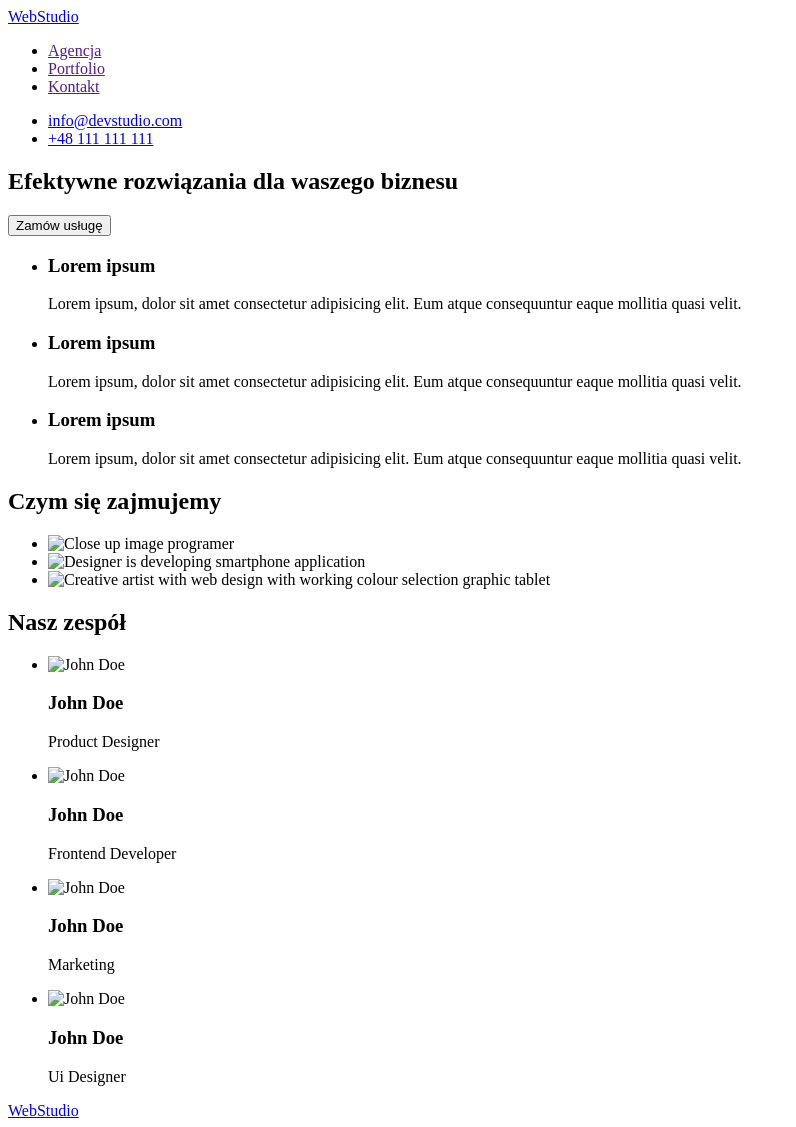
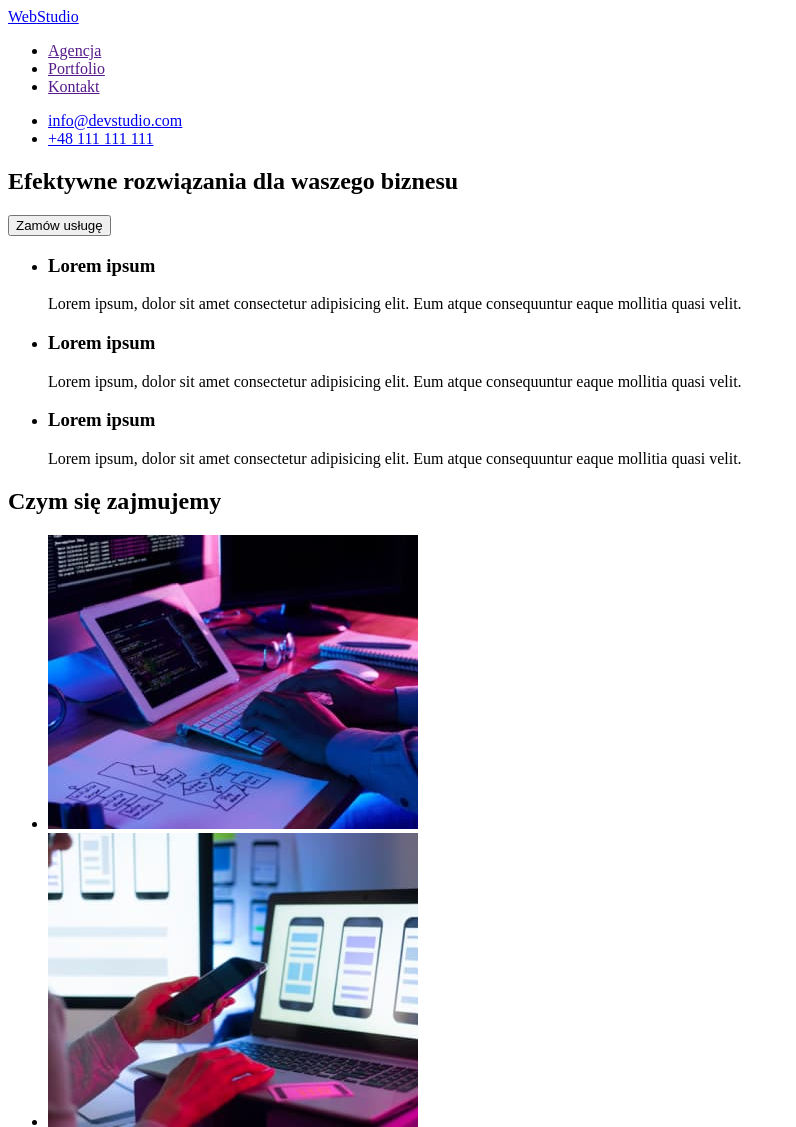
Before and after one commit to jacekpietrzak/goit-markup-hw-01, a plain HTML site: page index.html in a window 1280 px wide. Shown: the top 1127 px of the page, without its empty margins (0-796 px from the left). Drawn offline with Linux system fonts and the light colour scheme; the site is published under a folder, as on GitHub Pages, so addresses that start at the root find nothing.

Commit message:
adres obrazku zmieniony
Obrazki na github sie nie wyswietlaly.
Usunalem ukosnik na poczatku src.

```diff
--- a/index.html
+++ b/index.html
@@ -60,7 +60,7 @@
         <ul>
           <li>
             <img
-              src="/images/close-up-image-programer-working-his-desk-office_1098-18707.jpg"
+              src="images/close-up-image-programer-working-his-desk-office_1098-18707.jpg"
               alt="Close up image programer"
               width="370"
               height="294"
@@ -68,7 +68,7 @@
           </li>
           <li>
             <img
-              src="/images/web-ui-designers-are-developing-application-smartphones-team-creators-is-working-interface-mobile-phones_8119-2713.jpg"
+              src="images/web-ui-designers-are-developing-application-smartphones-team-creators-is-working-interface-mobile-phones_8119-2713.jpg"
               alt="Designer is developing smartphone application"
               width="370"
               height="294"
@@ -76,7 +76,7 @@
           </li>
           <li>
             <img
-              src="/images/creative-artist-web-design-with-working-colour-selection-graphic-tablet_35674-1119.jpg"
+              src="images/creative-artist-web-design-with-working-colour-selection-graphic-tablet_35674-1119.jpg"
               alt="Creative artist with web design with working colour selection graphic tablet"
               width="370"
               height="294"
@@ -89,22 +89,22 @@
         <h2>Nasz zespół</h2>
         <ul>
           <li>
-            <img src="/images/john-doe-product-designer.jpg" alt="John Doe" width="270" height="260" />
+            <img src="images/john-doe-product-designer.jpg" alt="John Doe" width="270" height="260" />
             <h3>John Doe</h3>
             <p>Product Designer</p>
           </li>
           <li>
-            <img src="/images/john-doe-frontend-developer.jpg" alt="John Doe" width="270" height="260" />
+            <img src="images/john-doe-frontend-developer.jpg" alt="John Doe" width="270" height="260" />
             <h3>John Doe</h3>
             <p>Frontend Developer</p>
           </li>
           <li>
-            <img src="/images/john-doe-marketing.jpg" alt="John Doe" width="270" height="260" />
+            <img src="images/john-doe-marketing.jpg" alt="John Doe" width="270" height="260" />
             <h3>John Doe</h3>
             <p>Marketing</p>
           </li>
           <li>
-            <img src="/images/john-doe-ui-designer.jpg" alt="John Doe" width="270" height="260" />
+            <img src="images/john-doe-ui-designer.jpg" alt="John Doe" width="270" height="260" />
             <h3>John Doe</h3>
             <p>Ui Designer</p>
           </li>
```
